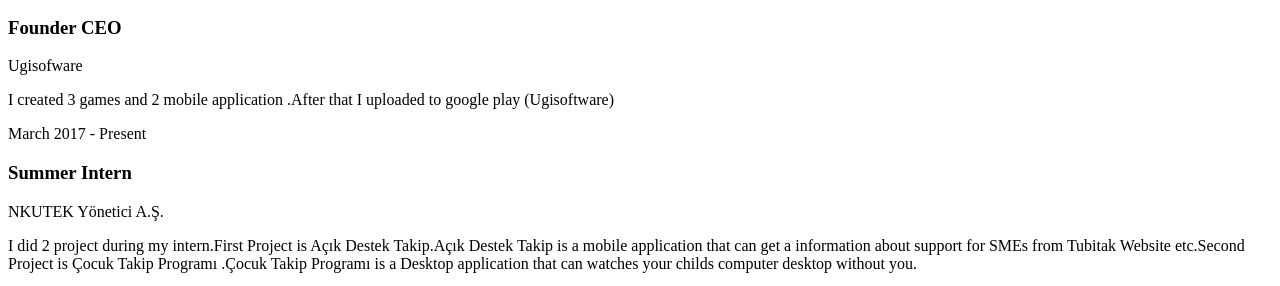
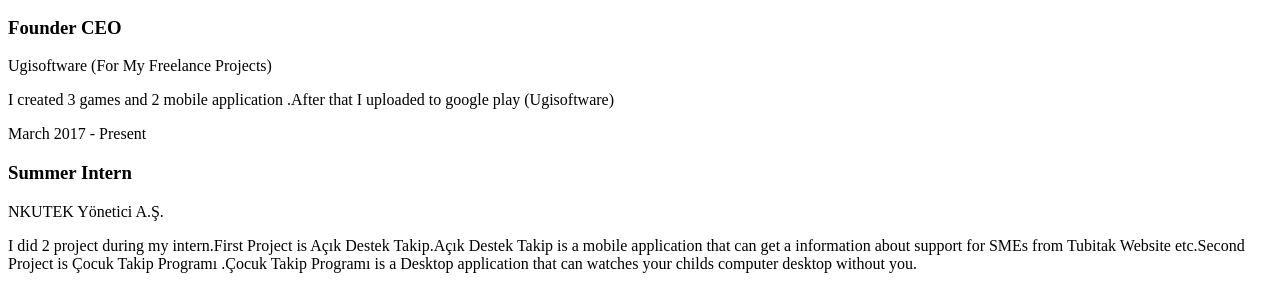
Before and after one commit to ugurilgin/ugurilgin.github.io, a website with bundled scripts: page index.html in a window 1280 px wide. Shown: the part 806-1092 px from the top of the page. Built offline with nearby package versions, Linux system fonts and the light colour scheme; a web font is replaced by a local one.

Commit message:
Update index.html

```diff
--- a/index.html
+++ b/index.html
@@ -105,7 +105,7 @@
         <div class="resume-item d-flex flex-column flex-md-row justify-content-between mb-5">
           <div class="resume-content">
             <h3 class="mb-0">Founder CEO</h3>
-            <div class="subheading mb-3"> Ugisofware </div>
+            <div class="subheading mb-3"> Ugisoftware (For My Freelance Projects) </div>
             <p>I created 3 games and 2 mobile application .After that I uploaded to google play (Ugisoftware)</p>
           </div>
           <div class="resume-date text-md-right">
```
